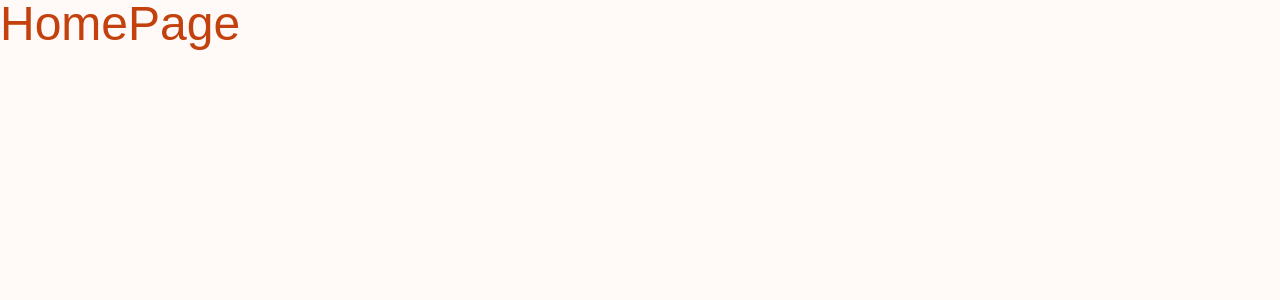
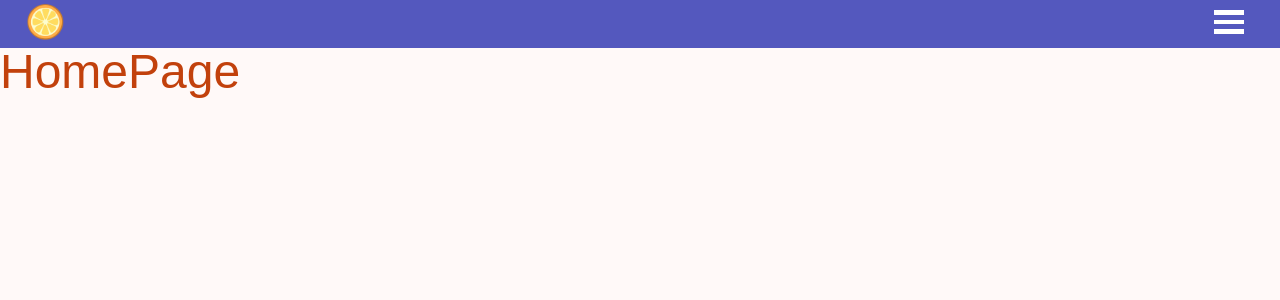
Before and after one commit to Squad-21/front-end, a React (Create React App) app: page / in a window 1280 px wide. Shown: the top 300 px of the page. Built offline with nearby package versions, Linux system fonts and the light colour scheme.

Commit message:
feat:adicionar o componente Navbar

```diff
--- a/src/App.jsx
+++ b/src/App.jsx
@@ -1,9 +1,11 @@
 import { RouterProvider } from "react-router-dom/dist";
+import { Navbar } from "./components/Navbar";
 import { router } from "./routes";
 
 function App() {
   return (
     <>
+      <Navbar />
       <RouterProvider router={router} />
     </>
   );
--- /dev/null
+++ b/src/components/Navbar/index.jsx
@@ -0,0 +1,22 @@
+import { Sidebar } from "./Sidebar";
+import LogoImg from "../../images/laranja_logo.png";
+import styled from "styled-components";
+
+export function Navbar() {
+  return (
+    <Container>
+      <Sidebar />
+      <Img src={LogoImg} alt="logo" />
+    </Container>
+  );
+}
+
+const Container = styled.div`
+  background: #5458be;
+  height: 3rem;
+`;
+
+const Img = styled.img`
+  width: 2.5rem;
+  margin-left: 1.5rem;
+`;
```
